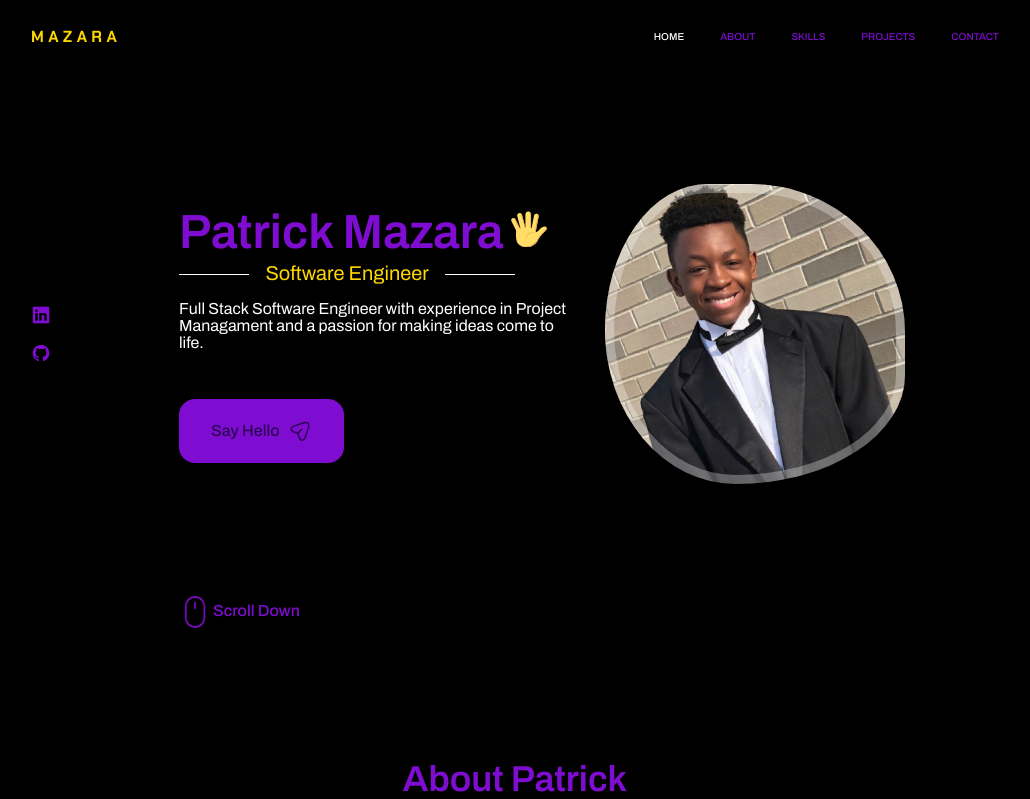
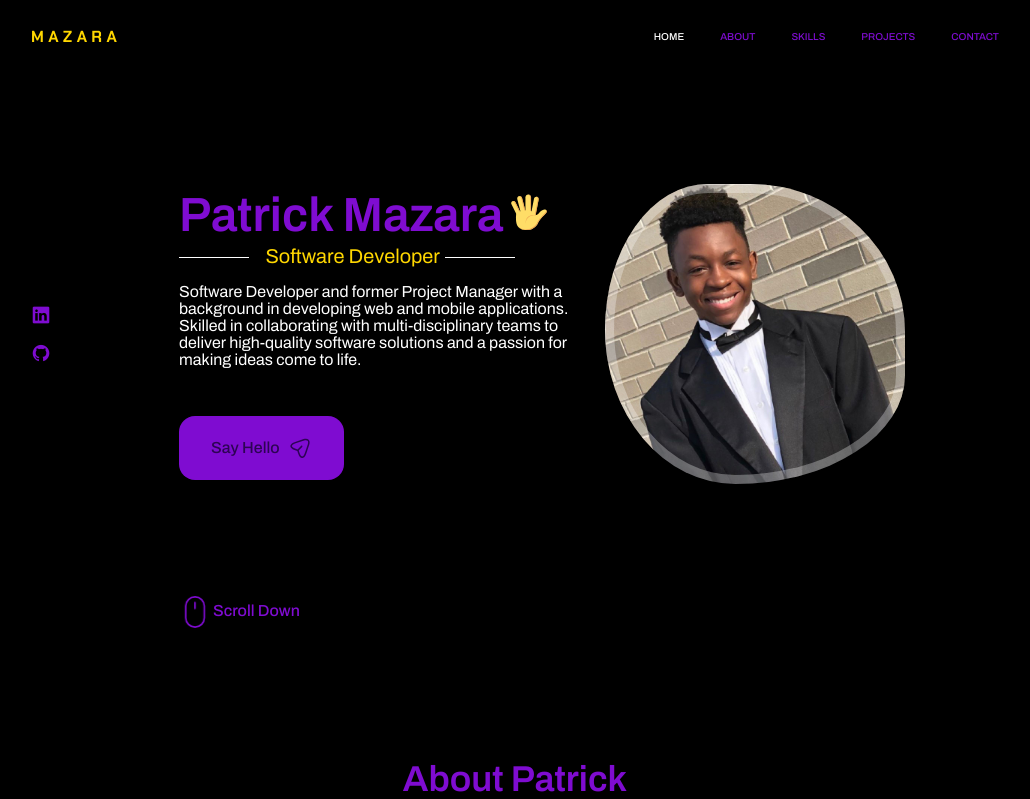
Before and after one commit to zaragotcode/portfolio-react, a React (Create React App) app: page / in a window 1280 px wide. Shown: the top 799 px of the page, without its empty margins (125-1155 px from the left). Built offline with nearby package versions, Linux system fonts and the light colour scheme.

Commit message:
change resume file

```diff
--- a/src/components/About/About.jsx
+++ b/src/components/About/About.jsx
@@ -1,7 +1,7 @@
 import React from 'react'
 import "./About.css"
 import AboutImg from "../../assets/about.jpg"
-import CV from "../../assets/Mazara Patrick Resume.pdf"
+import CV from "../../assets/Patrick Mazara - Software Developer Resume.pdf"
 
 const About = () => {
   return (
--- a/src/components/Home/Data.jsx
+++ b/src/components/Home/Data.jsx
@@ -54,8 +54,8 @@ const Data = () => {
         ></path>
       </svg>
       </h1>
-      <h3 className="home__subtitle animate__animated animate__flash">Software Engineer</h3>
-      <p className="home__description">Full Stack Software Engineer with experience in Project Managament and a passion for making ideas come to life.</p>
+      <h3 className="home__subtitle animate__animated animate__flash">Software Developer</h3>
+      <p className="home__description">Software Developer and former Project Manager with a background in developing web and mobile applications. Skilled in collaborating with multi-disciplinary teams to deliver high-quality software solutions and a passion for making ideas come to life.</p>
       <a href="#contact" className="button button--flex">
         Say Hello
         <svg
```
Also changed, not shown: 1 other file (tests, documents, lock files or other folders).
